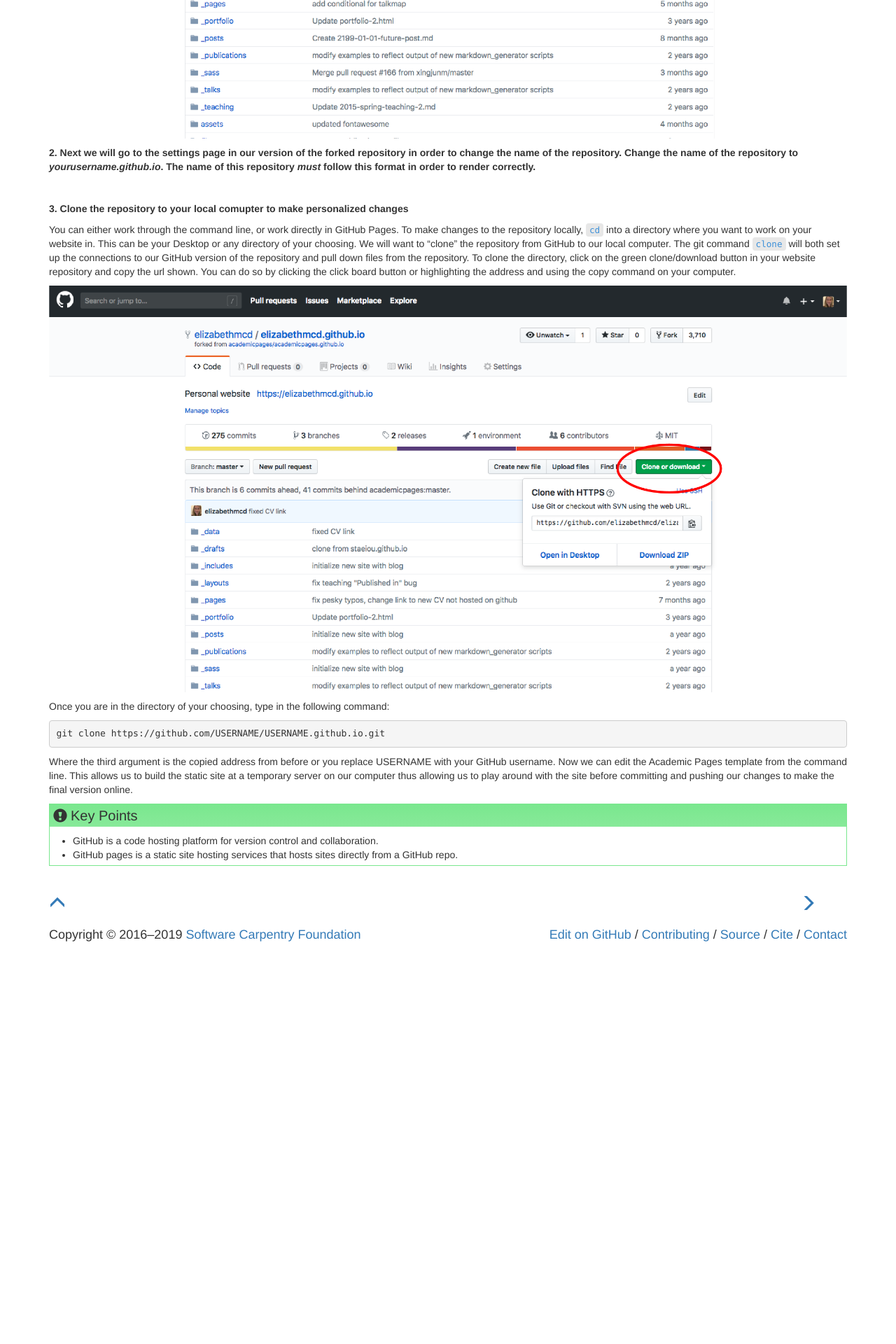
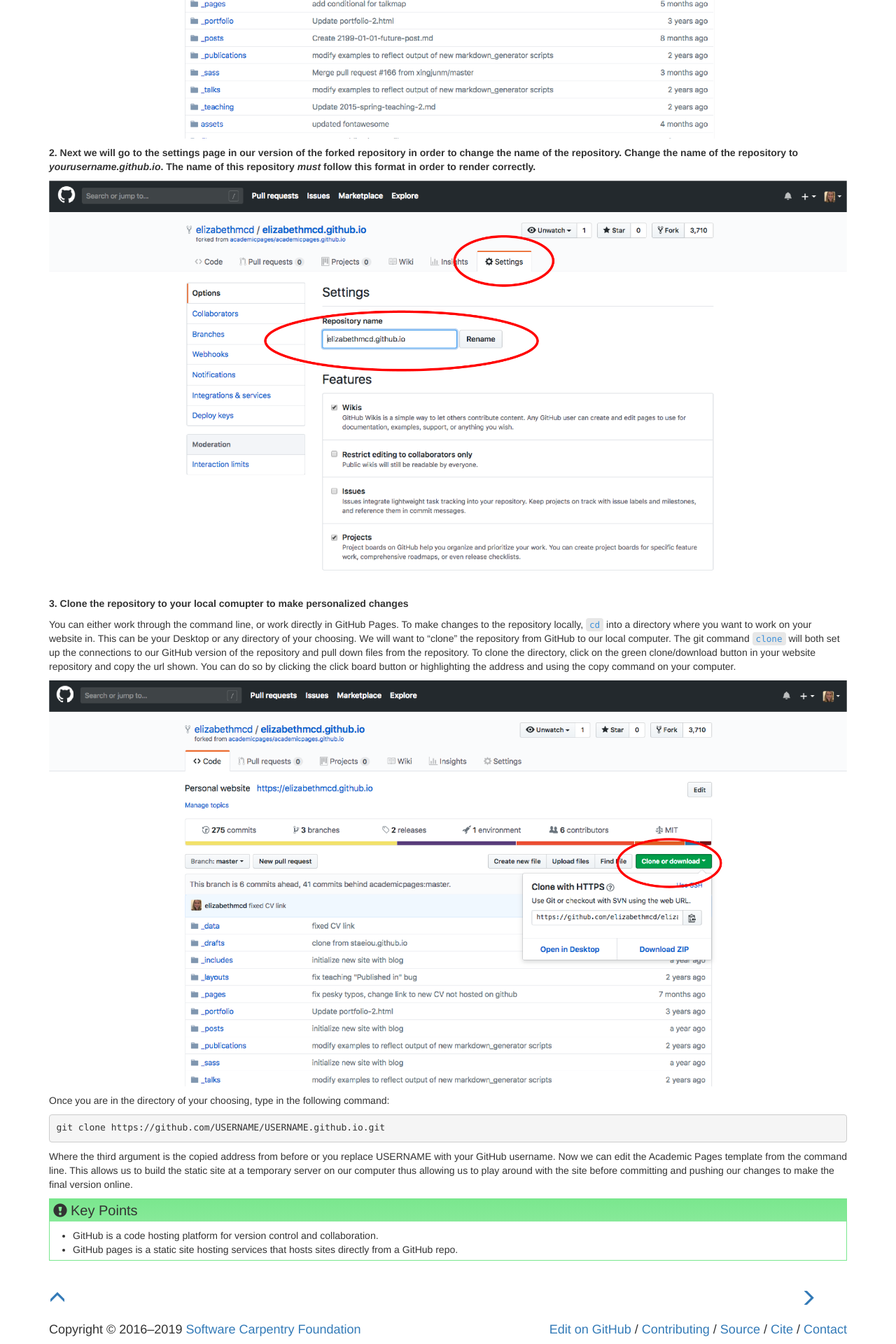
Before and after one commit to elizabethmcd/github-pages-intro, a Jekyll site: the page built from _episodes/01-ghpages-intro.md, in a window 1280 px wide. Shown: the part 1086-3006 px from the top of the page at 70% size. Built offline with Jekyll 4.4.1, drawn with Linux system fonts in a browser that asks for light colours; before the commit the page ends 2442 px from its top, so only the background shows below that.

Commit message:
figure location wrong

```diff
--- a/_episodes/01-ghpages-intro.md
+++ b/_episodes/01-ghpages-intro.md
@@ -27,7 +27,7 @@ The first element of creating your website from a template is forking the templa
 
 **2. Next we will go to the settings page in our version of the forked repository in order to change the name of the repository. Change the name of the repository to _yourusername.github.io_. The name of this repository _must_ follow this format in order to render correctly.**
 
-![](../02-gh-settings.png)
+![](../fig/02-gh-settings.png)
 
 **3. Clone the repository to your local comupter to make personalized changes**
 
```
